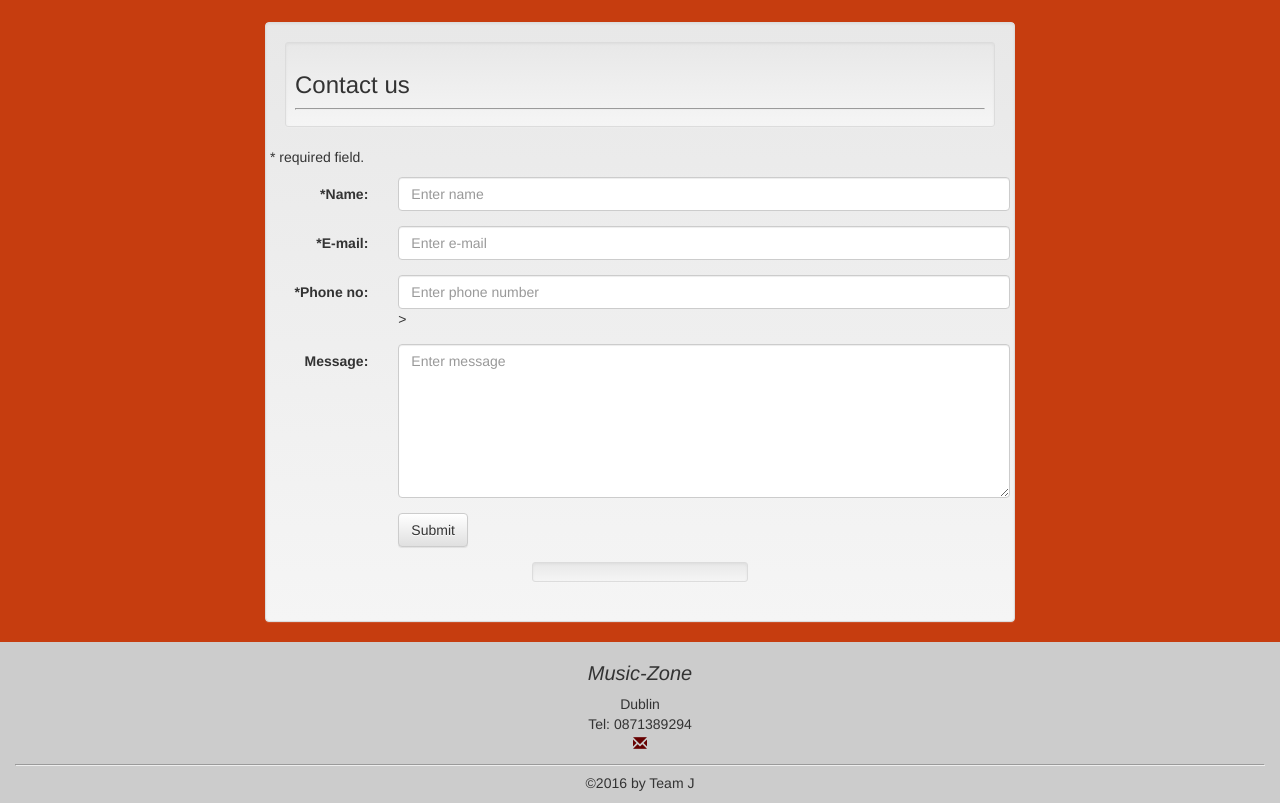
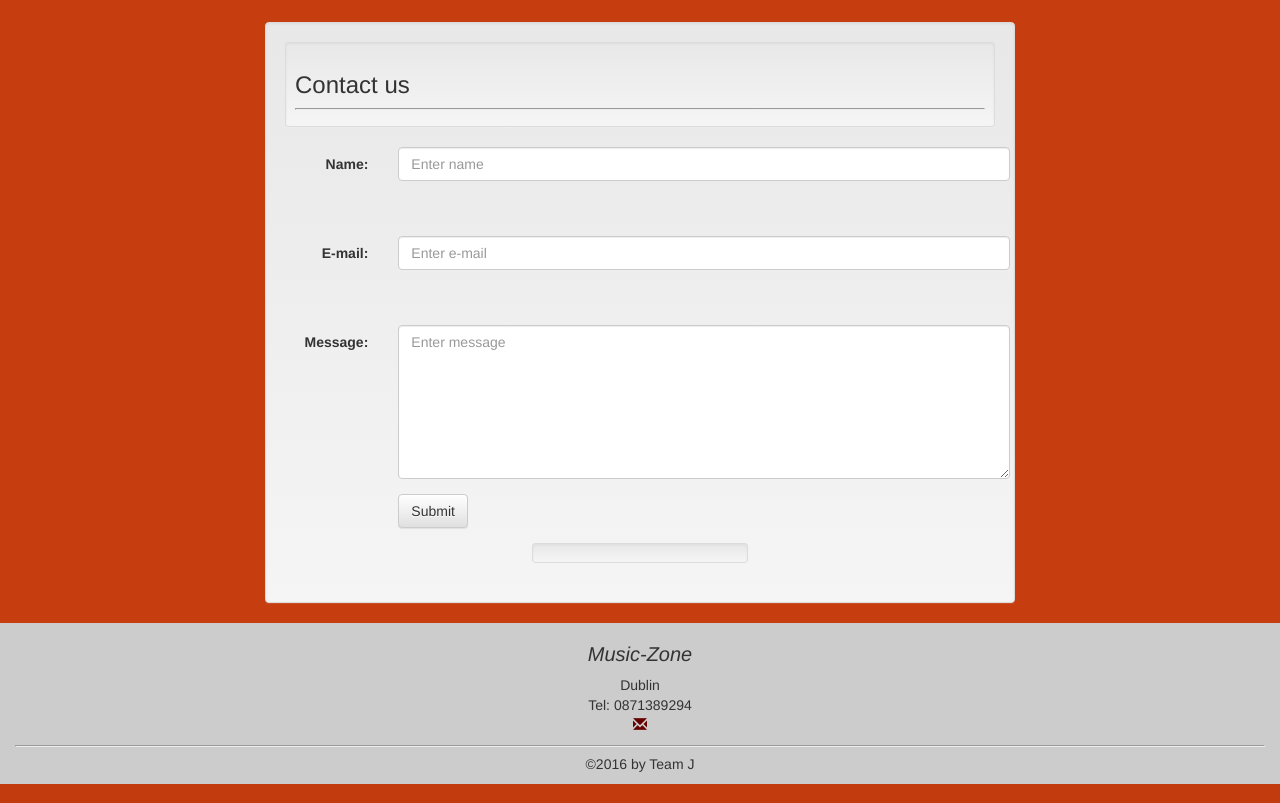
Before and after one commit to x15014657/WebApp, a PHP site: page /contact.php in a window 1280 px wide. Shown: the part 259-1062 px from the top of the page. Run offline with PHP 8.4, Linux system fonts and the light colour scheme; some libraries are stand-ins or nearby versions.

Commit message:
form modified

```diff
--- a/contact.php
+++ b/contact.php
@@ -36,6 +36,15 @@
 		});
 
   </script>
+	<!--<script>
+	 $('#contactForm').on('submit', function() {
+    $(this).each(function() {
+         this.reset();
+    });
+});
+
+	</script>	--> <!--this is a piece of code to reset the form...is not working...if it doesn't help you delete it please -->
+
 
 	<nav class="navbar navbar-default navbar-fixed-top">
 		<div class="contaianer-fluid">
@@ -78,8 +87,8 @@
 
 	<?php
 // define variables and set to empty values
-$nameErr = $emailErr = $phoneNoErr = $commentErr = "";
-$name = $email  = $phoneNo = $comment = "";
+$nameErr = $emailErr = $commentErr = "";
+$name = $email  = $comment = "";
 
 if ($_SERVER["REQUEST_METHOD"] == "POST") {
   if (empty($_POST["name"])) {
@@ -102,16 +111,6 @@ if ($_SERVER["REQUEST_METHOD"] == "POST") {
     }
   }
 
-  if (empty($_POST["phoneNo"])) {
-    $phoneNo = "000-0000-0000";
-  } else {
-    $phoneNo = test_input($_POST["phoneNo"]);
-    // check if phone number is valid (this regular expression also allows dashes in the URL)
-    if (!preg_match("/^[0-9]{3}-[0-9]{4}-[0-9]{4}$/",$phoneNo)) {
-      $websiteErr = "Invalid phone number";
-    }
-  }
-
   if (empty($_POST["comment"])) {
     $comment = "";
   } else {
@@ -126,8 +125,6 @@ function test_input($data) {
   return $data;
 }
 ?>
-
-
 		<div class="container">
 			<div class="row">
 				<div class="col-md-2"></div>
@@ -136,31 +133,29 @@ function test_input($data) {
 						<div class="well well-sm">
 							<div class="get">
 								<h3 class="text-centre">Contact us </h3> <hr>
-
-
 						</div>
 						</div>
+
 						<div class="row">
-							<p><span class="error">* required field.</span></p>
-							<form method='post'  name="myForm" class="form-horizontal" action='<?php echo htmlspecialchars($_SERVER['PHP_SELF']);?>' >
+
+							<form method='post' id="contactForm"  name="myForm" class="form-horizontal" action='<?php echo htmlspecialchars($_SERVER['PHP_SELF']);?>' >
 								<div class="form-group">
-									<label for="inputName" class="control-label col-sm-2" > *Name:</label>
+									<label for="inputName" class="control-label col-sm-2" > Name:</label>
 										<div class="col-sm-10">
 											<input type="text" name='name' size="20" class="form-control" id="inputName" placeholder="Enter name" value='<?php echo $name;?>'>
+
+  											<br><br>
 										</div>
 								</div>
 								<div class="form-group">
-									<label for="inputE-mail" class="control-label col-sm-2">*E-mail:</label>
+									<label for="inputE-mail" class="control-label col-sm-2">E-mail:</label>
 										<div class="col-sm-10">
 											<input type="text" name='email' class="form-control" id="inputE-mail" placeholder="Enter e-mail" value="<?php echo $email;?>">
+
+  												<br><br>
 									</div>
 								</div>
-								<div class="form-group">
-									<label class="control-label col-sm-2" >*Phone no:</label>
-										<div class="col-sm-10">
-											<input type="number" name='phoneNo' min="1" max="15" class="form-control" id="inputPhoneNumber" placeholder="Enter phone number" value='<?php echo $phoneNo;?>'> >
-										</div>
-								</div>
+
 								<div class="form-group">
 									<label for="inputMessage" class="control-label col-sm-2">Message:</label>
 										<div class="col-sm-10">
@@ -169,7 +164,7 @@ function test_input($data) {
 								</div>
 								<div class="form-group">
 									<div class="col-sm-offset-2 col-sm-10">
-										 <button type="submit" name="submit" id="submit" value='submit' class="btn btn-default">Submit</button>
+										 <button type="submit" name="" id="submit" value='submit' class="btn btn-default">Submit</button>
 									</div>
 								</div>
 
@@ -180,13 +175,10 @@ function test_input($data) {
 										<div class="get">
 											<div id="dialog" title="Basic dialog">
 												<?php
-										if ($nameErr || $emailErr || $phoneNoErr || $commentErr ){
-
+													if ($nameErr || $emailErr || $commentErr ){
 														echo $nameErr;
 														echo "<br>";
 														echo $emailErr;
-											echo "<br>";
-											echo $phoneNoErr;
 														echo "<br>";
 														echo $commentErr;
 														echo "<br>";
@@ -195,20 +187,16 @@ function test_input($data) {
 										</div>
 										</div>
 									</div>
-
-				 </div>
+				 				</div> <!--last div with error message-->
 			 					<div class="col-md-4"></div>
-
-
 							</form>
-						</div>
-					</div>
+						</div> <!--row-->
+					</div> <!--well-->
 				</div>
 				<div class="col-md-2">
 				</div>
 			</div>
 		</div>
-
 
 
 
```
Also changed, not shown: 1 other file. Lines whose indentation alone changed are shown as unchanged.
